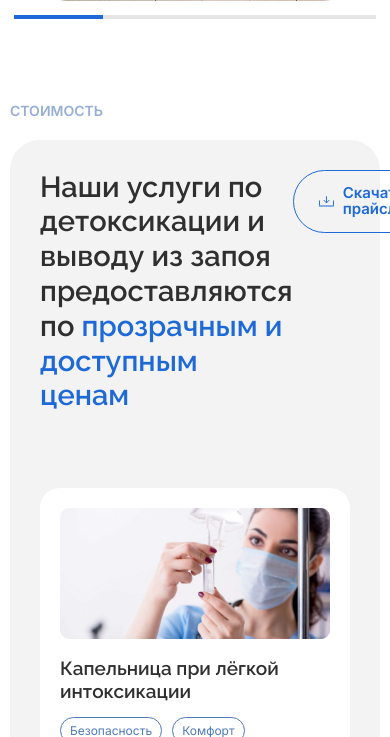
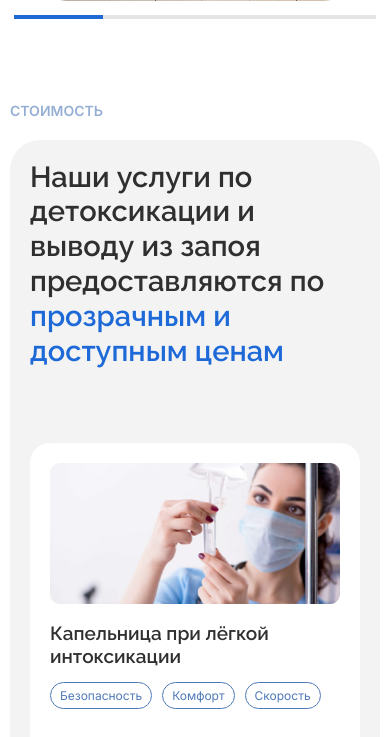
Before and after one commit to Zeptorqyiad/Detox24, a PHP site: page / in a window 390 px wide. Shown: the part 5763-6500 px from the top of the page. Run offline with PHP 8.4, Linux system fonts and the light colour scheme.

Commit message:
Minor fixed

```diff
--- a/#Sourse/Layouts/_main.scss
+++ b/#Sourse/Layouts/_main.scss
@@ -1610,7 +1610,9 @@
 	line-height: 110%;
 	white-space: nowrap;
 }
-
+.download__file-link-min {
+	display: none;
+}
 //=================================Price Media===========================
 @media (max-width: $md2) {
 	.price-title {
@@ -1674,6 +1676,9 @@
 	}
 }
 @media (max-width: 975.98px) {
+	.price__content {
+		padding-bottom: 20px;
+	}
 	.price__columns {
 		flex-direction: column;
 	}
@@ -1685,7 +1690,30 @@
 		align-self: center;
 	}
 }
+@media (max-width: 907.98px) {
+	.download__file-link {
+		display: none;
+	}
+	.download__file-link-min {
+		display: block;
+		box-sizing: border-box;
+		border: 1px solid var(--blue-color);
+		border-radius: 40px;
+		padding: 15px 30px;
+		text-align: center;
+		align-items: center;
+		margin-top: 30px;
+		gap: 10px;
+		span {
+			@include textDefault($ff1, var(--blue-color), 16px, 600, 16px);
+			line-height: 110%;
+		}
+	}
+}
 @media (max-width: 420.98px) {
+	.price__content {
+		padding: 20px;
+	}
 	.price__elements {
 		@include flexbox;
 		flex-wrap: wrap;
--- a/css/style.css
+++ b/css/style.css
@@ -2406,6 +2406,10 @@ body._lock {
   white-space: nowrap;
 }
 
+.download__file-link-min {
+  display: none;
+}
+
 @media (max-width: 1440.98px) {
   .price-title {
     max-width: 595px;
@@ -2472,6 +2476,9 @@ body._lock {
   }
 }
 @media (max-width: 975.98px) {
+  .price__content {
+    padding-bottom: 20px;
+  }
   .price__columns {
     flex-direction: column;
   }
@@ -2483,7 +2490,34 @@ body._lock {
     align-self: center;
   }
 }
+@media (max-width: 907.98px) {
+  .download__file-link {
+    display: none;
+  }
+  .download__file-link-min {
+    display: block;
+    box-sizing: border-box;
+    border: 1px solid var(--blue-color);
+    border-radius: 40px;
+    padding: 15px 30px;
+    text-align: center;
+    align-items: center;
+    margin-top: 30px;
+    gap: 10px;
+  }
+  .download__file-link-min span {
+    font-family: Inter;
+    color: var(--blue-color);
+    font-size: 16px;
+    font-weight: 600;
+    line-height: 100%;
+    line-height: 110%;
+  }
+}
 @media (max-width: 420.98px) {
+  .price__content {
+    padding: 20px;
+  }
   .price__elements {
     display: flex;
     flex-wrap: wrap;
--- a/index.html
+++ b/index.html
@@ -401,6 +401,18 @@
 									</div>
 								</li>
 							</ul>
+							<a href="##" class="download__file-link-min" download="priceFile">
+								<svg class="download__price-image" width="24.500000" height="16.750000" viewBox="0 0 24.5 16.75"
+									fill="none" xmlns="http://www.w3.org/2000/svg" xmlns:xlink="http://www.w3.org/1999/xlink">
+									<defs />
+									<path id="Rectangle 109"
+										d="M24.5 7L24.5 16.75L0 16.75L0 7L1.5 7L1.5 16L0.75 16L0.75 15.25L23.75 15.25L23.75 16L23 16L23 7L24.5 7Z"
+										fill="#1D69D8" fill-opacity="1.000000" fill-rule="evenodd" />
+									<path id="Vector 3" d="M12.25 0L12.25 11M7.75 6.18L12.25 11L16.75 6.18" stroke="#1D69D8"
+										stroke-opacity="1.000000" stroke-width="1.500000" />
+								</svg>
+								<span>Скачать прайслист</span>
+							</a>
 						</div>
 					</div>
 				</div>
```
